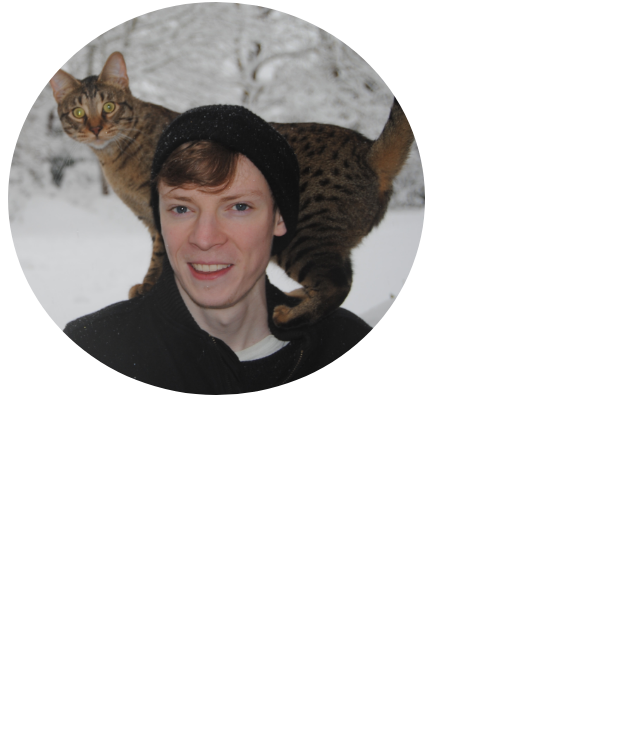
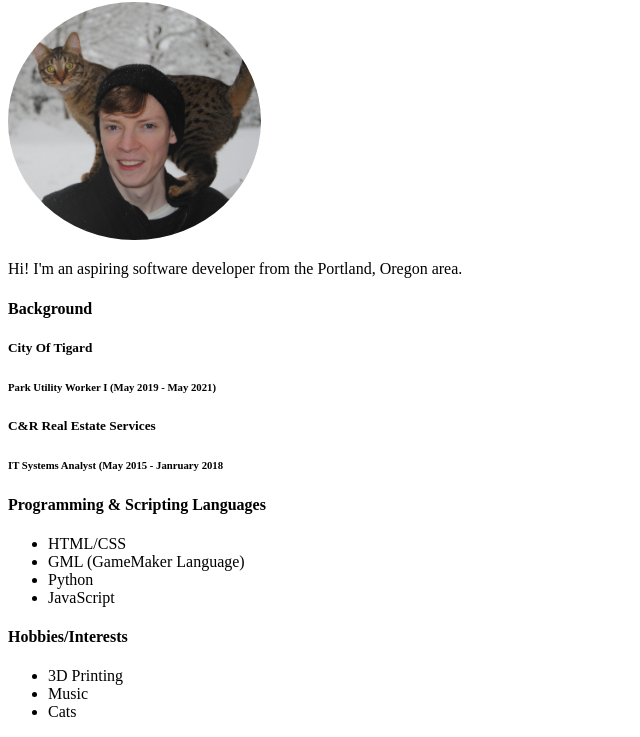
Before and after one commit to MBFay/portfolio, a plain HTML site: page index.html in a window 1280 px wide. Shown: the part 78-815 px from the top of the page, without its empty margins (0-640 px from the left). Drawn offline with Linux system fonts and the light colour scheme.

Commit message:
Add initial about-me section content and lists.

```diff
--- a/css/styles.css
+++ b/css/styles.css
@@ -1,4 +1,4 @@
 #profileImg{
   border-radius: 50%;
-  width:33%;
+  width:20%;
 }
--- a/index.html
+++ b/index.html
@@ -10,7 +10,25 @@
     <img src="img/profile.jpg" alt="Picture of Matthew Banse-Fay and Mowgli the Cat" id="profileImg">
   </div>
   <div class="about-me">
-
+    <p>Hi! I'm an aspiring software developer from the Portland, Oregon area.</p>
+    <h4>Background</h4>
+      <h5>City Of Tigard</h5>
+      <h6>Park Utility Worker I (May 2019 - May 2021)</h6>
+      <h5>C&R Real Estate Services</h5>
+      <h6>IT Systems Analyst (May 2015 - Janruary 2018</h6>
+    <h4>Programming & Scripting Languages</h4>
+    <ul>
+      <li>HTML/CSS</li>
+      <li>GML (GameMaker Language)</li>
+      <li>Python</li>
+      <li>JavaScript</li>
+    </ul>
+    <h4>Hobbies/Interests</h4>
+    <ul>
+      <li>3D Printing</li>
+      <li>Music</li>
+      <li>Cats</li>
+    </ul>
   </div>
   <div class="projects">
 
```
